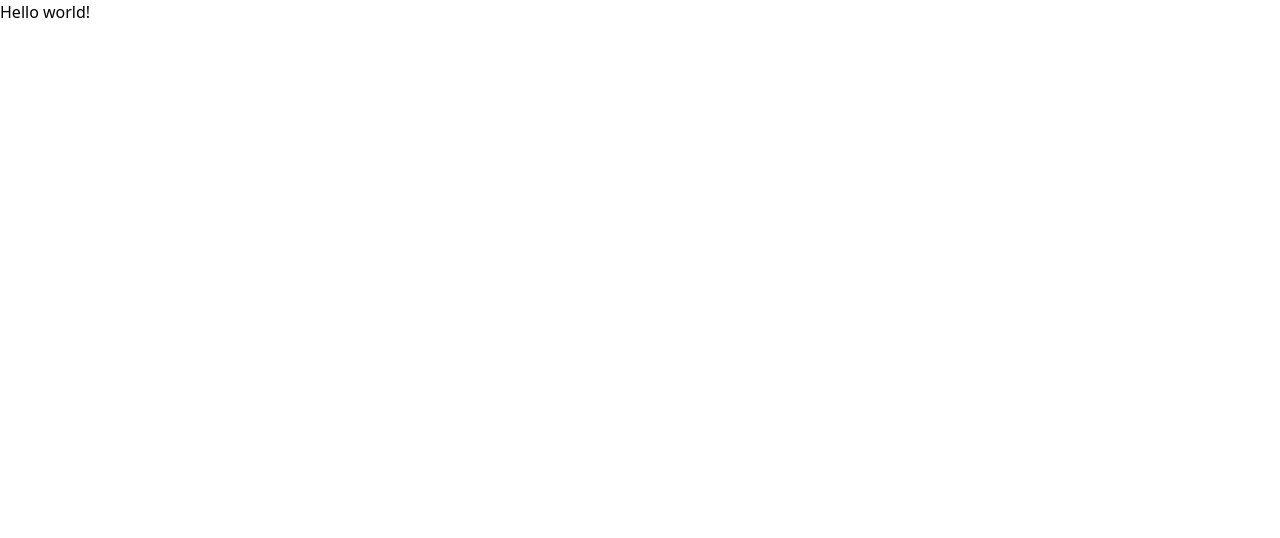
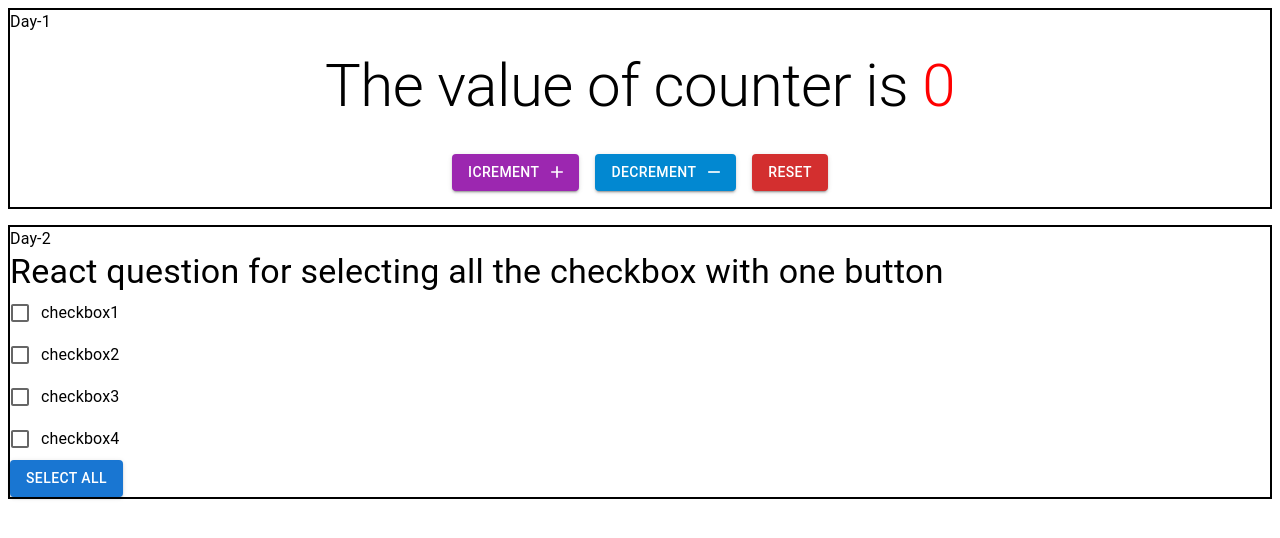
Before and after one commit to sss1stclass/React_daily_Practise, a React (Vite) app: page / in a window 1280 px wide. Shown: the top 538 px of the page. Built offline with nearby package versions, Linux system fonts and the light colour scheme.

Commit message:
day1 and day2 task completed

```diff
--- a/src/App.tsx
+++ b/src/App.tsx
@@ -6,7 +6,8 @@ import { createContext, useState } from 'react'
 // import FormData from './components/FormData';
 import { React1CheckBox } from './components/React1CheckBox';
 import TestComponent from './components/TestComponent';
-import Day1 from './components/day1';
+import Day1 from './components/Day1';
+import { Box, Typography } from '@mui/material';
 
 const addFunctionality = createContext<any>('');
 function App() {
@@ -20,7 +21,18 @@ function App() {
   }
 
   return (
-        <Day1/>
+    <Box p={1}>
+      <Box mb={2} sx={{ border: '2px solid black' }}>
+        <Typography variant='body1'>Day-1</Typography>
+        <Day1 />
+      </Box>
+      <Box mb={2} sx={{ border: '2px solid black' }}>
+        <Typography variant='body1'>Day-2</Typography>
+        <React1CheckBox />
+      </Box>
+    </Box>
+
+
     // <addFunctionality.Provider value={{ count, incCont }}>
     //   <ChildC />
 
--- a/src/components/day1.tsx
+++ b/src/components/day1.tsx
@@ -1,11 +1,42 @@
+import { Box, Button, Typography } from '@mui/material';
 import React from 'react'
+import { useState } from 'react';
+import AddIcon from '@mui/icons-material/Add';
+import RemoveIcon from '@mui/icons-material/Remove';
 
 const Day1 = () => {
-  return (
-    <h1 className="text-8xl font-bold bg-red-100">
-    Hello world!
-  </h1>
-  )
+    const [counter, setCounter] = useState(0);
+    const handleClickInc = () => {
+        setCounter(counter + 1);
+    }
+    const handleClickDec = () => {
+        if (counter > 0) {
+            setCounter(counter - 1);
+        }
+
+    }
+    const handleRese = () => {
+        setCounter(0);
+    }
+    return (
+        <>
+            <Box display='flex' alignItems='center' justifyContent='center' p={2}>
+                <Typography variant='h2'>The value of counter is <span style={{ color: 'red' }}>{counter}</span></Typography>
+            </Box>
+            <Box display='flex' alignItems='center' justifyContent='center' p={2} >
+                <Button sx={{ mr: 2 }} variant='contained' color='secondary' onClick={handleClickInc} endIcon={<AddIcon />}>
+                    Icrement
+                </Button>
+                <Button sx={{ mr: 2 }} variant='contained' color='info' onClick={handleClickDec} endIcon={<RemoveIcon/>}>
+                    Decrement
+                </Button>
+                <Button variant='contained' color='error' onClick={handleRese}>
+                    Reset
+                </Button>
+            </Box>
+
+        </>
+    )
 }
 
 export default Day1;
```
Also changed, not shown: package.json (+4 -3 lines), 1 other file (tests, documents, lock files or other folders).
